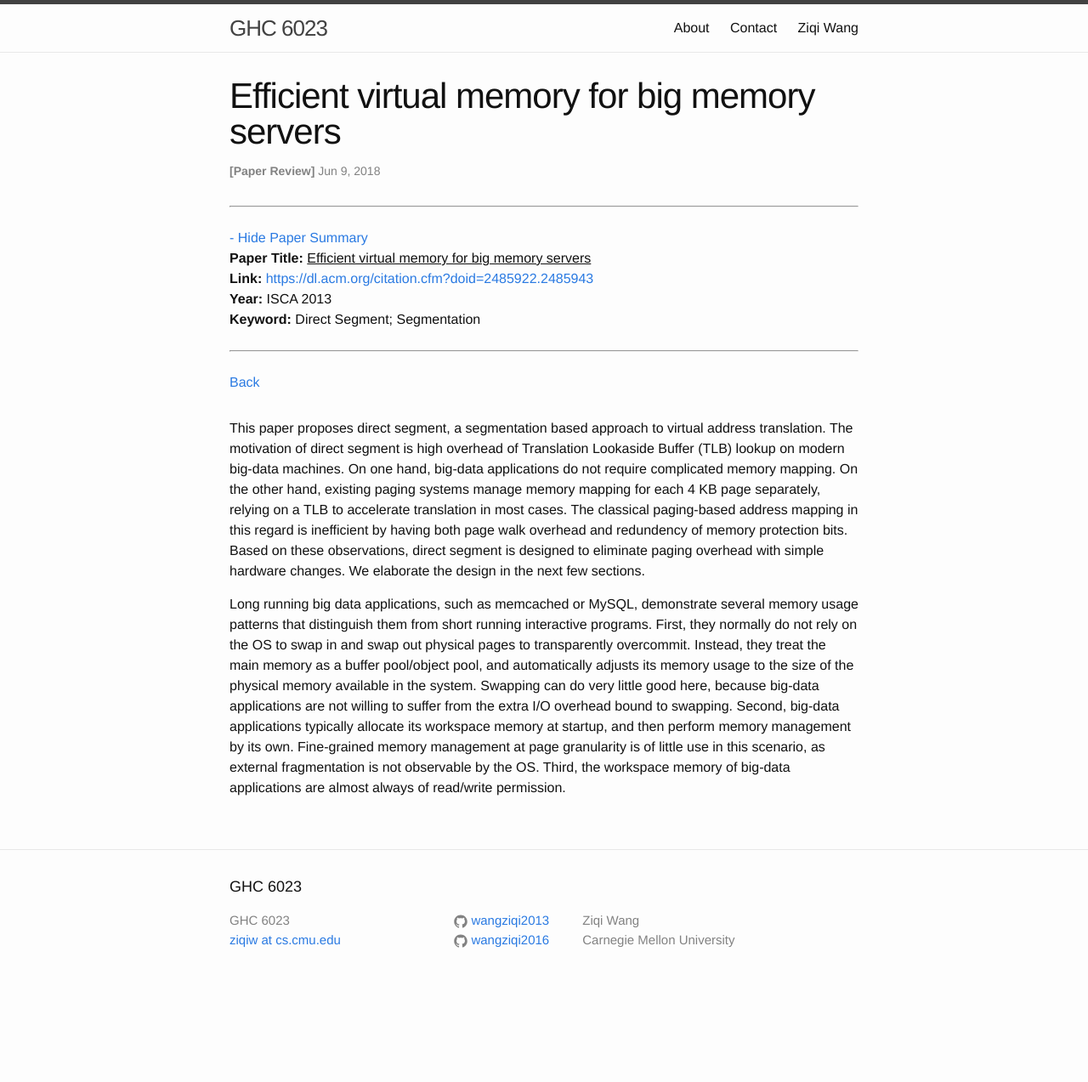
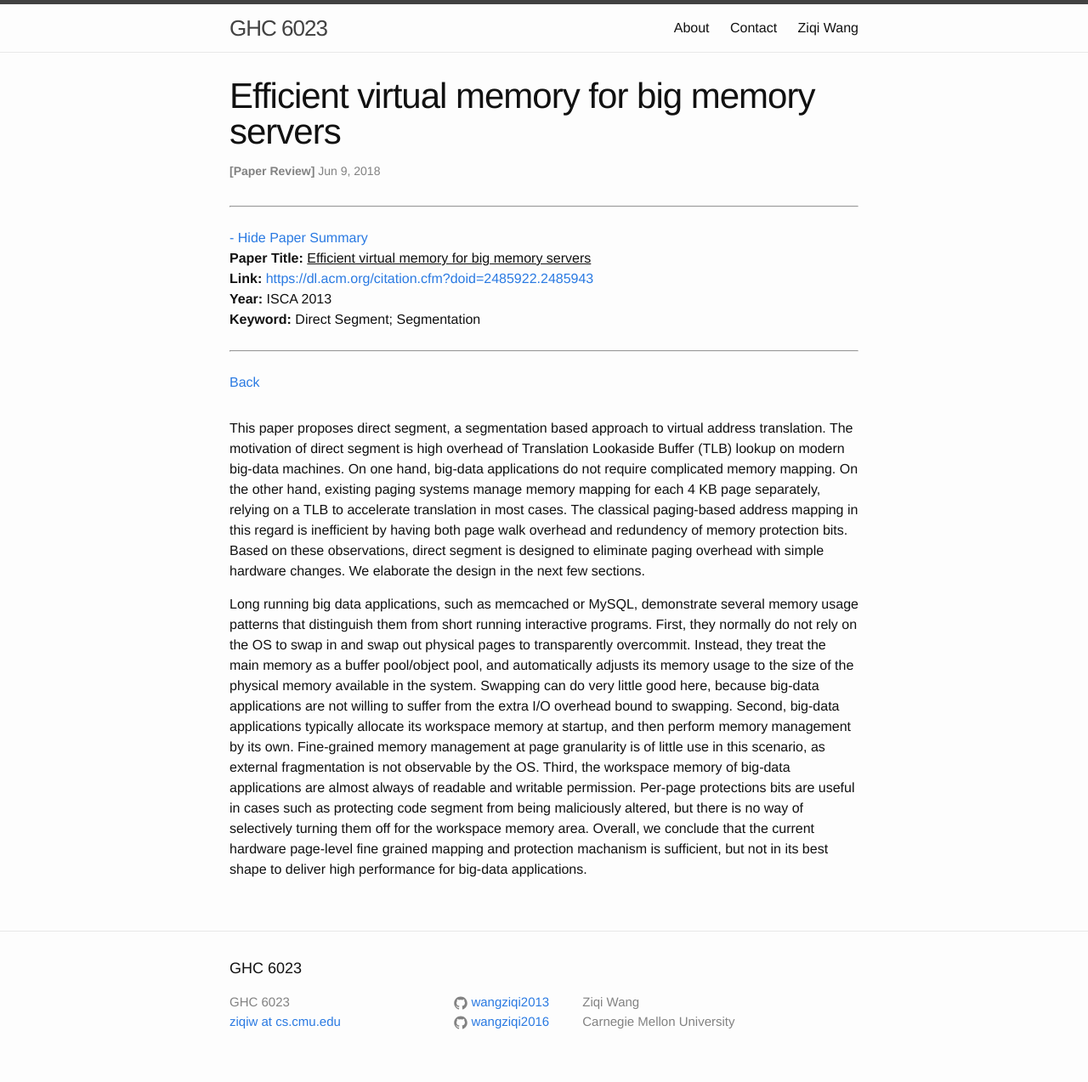
Before and after one commit to wangziqi2013/wangziqi2013.github.io, a Jekyll site: the page built from _posts/2018-06-09-direct-segment.markdown, in a window 1280 px wide. Shown: the whole page at 85% size. Built offline with Jekyll 4.4.1, drawn with Linux system fonts in a browser that asks for light colours; before the commit the page ends 1177 px from its top, so only the background shows below that.

Commit message:
Finish third pattern

```diff
--- a/_posts/2018-06-09-direct-segment.markdown
+++ b/_posts/2018-06-09-direct-segment.markdown
@@ -30,4 +30,7 @@ Swapping can do very little good here, because big-data applications are not wil
 overhead bound to swapping. Second, big-data applications typically allocate its workspace memory at startup, and
 then perform memory management by its own. Fine-grained memory management at page granularity is of little use
 in this scenario, as external fragmentation is not observable by the OS. Third, the workspace memory of big-data
-applications are almost always of read/write permission.
+applications are almost always of readable and writable permission. Per-page protections bits are useful in cases such as
+protecting code segment from being maliciously altered, but there is no way of selectively turning them off for
+the workspace memory area. Overall, we conclude that the current hardware page-level fine grained mapping and protection
+machanism is sufficient, but not in its best shape to deliver high performance for big-data applications.
```
